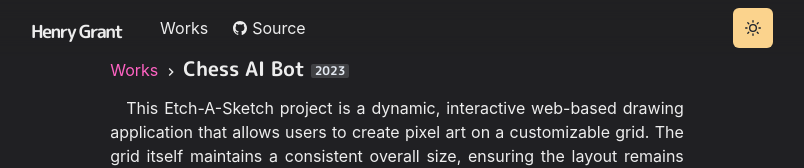
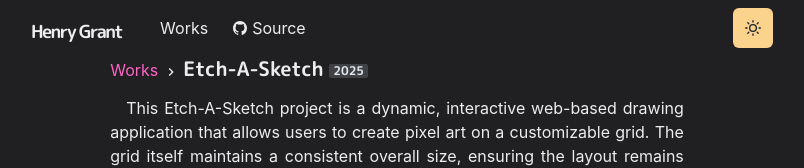
Before and after one commit to QloYz/qloyz-homepage, a Next.js app: page /works/etch in a window 1280 px wide. Shown: the top 168 px of the page, without its empty margins (243-1047 px from the left). Built offline with nearby package versions, Linux system fonts and the light colour scheme.

Commit message:
Title fix

```diff
--- a/pages/works/etch.js
+++ b/pages/works/etch.js
@@ -17,7 +17,7 @@ const Work = () => (
   <Layout title="Chess AI">
     <Container>
       <Title>
-        Chess AI Bot <Badge>2023</Badge>
+        Etch-A-Sketch <Badge>2025</Badge>
       </Title>
       <P>
         This Etch-A-Sketch project is a dynamic, interactive web-based drawing application that allows users to create
```
